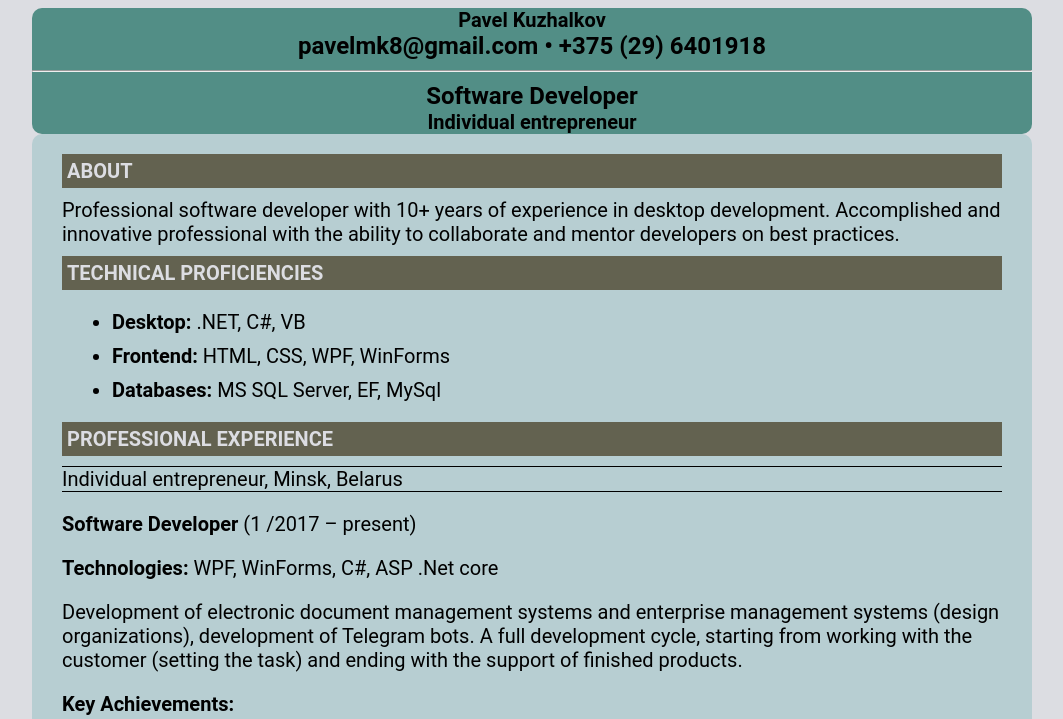
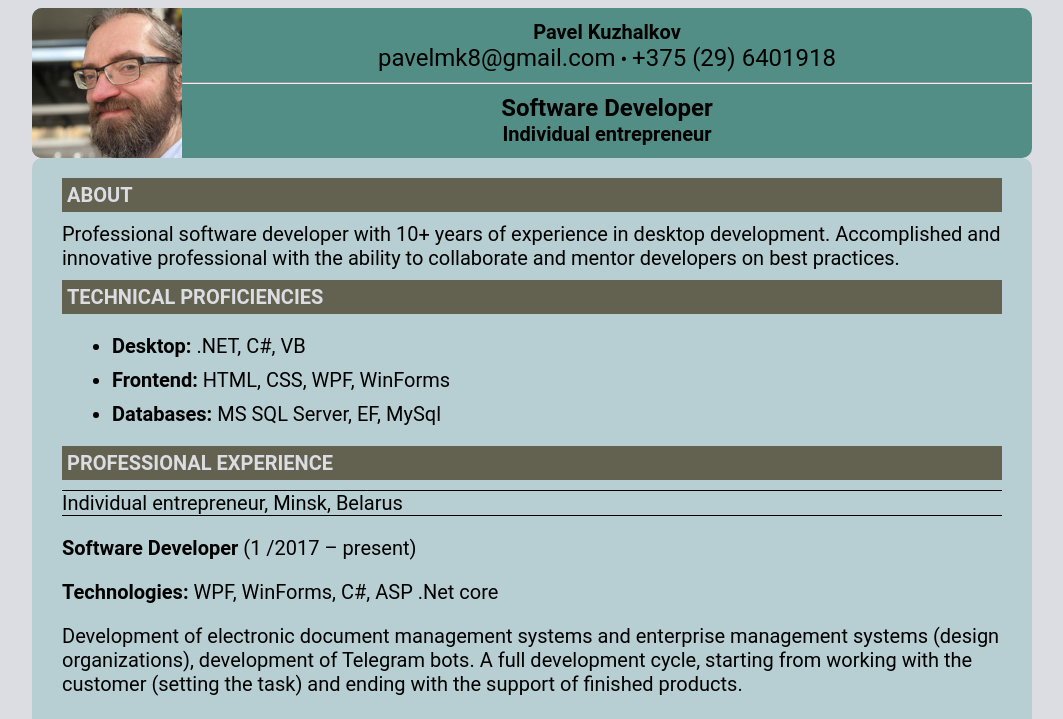
Before and after one commit to djpavlo/rsschool-cv, a plain HTML site: page index.html in a window 1280 px wide. Shown: the top 719 px of the page, without its empty margins (108-1171 px from the left). Drawn offline with Linux system fonts and the light colour scheme.

Commit message:
docs: add photo

```diff
--- a/css/style.css
+++ b/css/style.css
@@ -6,6 +6,7 @@ html {
     font-family: "Roboto", sans-serif;
     font-size: 20px;
     color: black;
+
   }
 
 body {
@@ -20,25 +21,41 @@ body {
 }
 
 .name {
+    display: flex;
+    background: #528e86;
+    border-radius: 10px;
+}
+
+.name > img{
+    width: 150px;
+    height: 150px;
+    border-radius: 10px 0px 0px 10px;
+}
+.name > div {
     position: relative;
     flex-grow: 1;
     align-self: center;
     text-align: center;
-    background: #528e86;
-    border-radius: 10px;
+
   }
 
-.name > h3 {
+.name > div > h3 {
     margin: 0;
     padding: 0;
     font-size: 20px;
 }
-.name > h2 {
+.name > div > h2 {
     margin: 0;
     padding: 0;
     font-size: 24px;
+
 }
-
+.name > div > a {
+    margin: 0;
+    padding: 0;
+    font-size: 24px;
+    text-decoration: none;
+}
 .main-content {
     flex-grow: 1;
     padding: 10px 30px 60px;
--- a/index.html
+++ b/index.html
@@ -12,12 +12,17 @@
     <div class="container">
         <header>
             <div class="name">
-                <h3>Pavel Kuzhalkov</h3>
-                <h2>pavelmk8@gmail.com • +375 (29) 6401918</h2>
-                <hr>
-                <h2>Software Developer</h2>
-                <h3>Individual entrepreneur</h3>
+                <img class="my-photo" src="img/pavlo_photo.jpg" alt="My photo">
+                <div >
+                    <h3>Pavel Kuzhalkov</h3>
+                    <a href= "mailto:pavelmk8@gmail.com">pavelmk8@gmail.com</a> • <a href="tel:+375296401918">+375 (29) 6401918</a>
+                    <hr>
+                    <h2>Software Developer</h2>
+                    <h3>Individual entrepreneur</h3>
+                </div>
             </div>
+
+
         </header>
         <main class="main-content">
             <div>
@@ -31,7 +36,6 @@
                 </section>
                 <section>
                     <h3 class="section-header">TECHNICAL PROFICIENCIES</h3>
-
                     <div>
                         <ul class="section-list">
                             <li><b>Desktop:</b> .NET, C#, VB</li>
```
Also changed, not shown: img/pavlo_photo.jpg (added).
